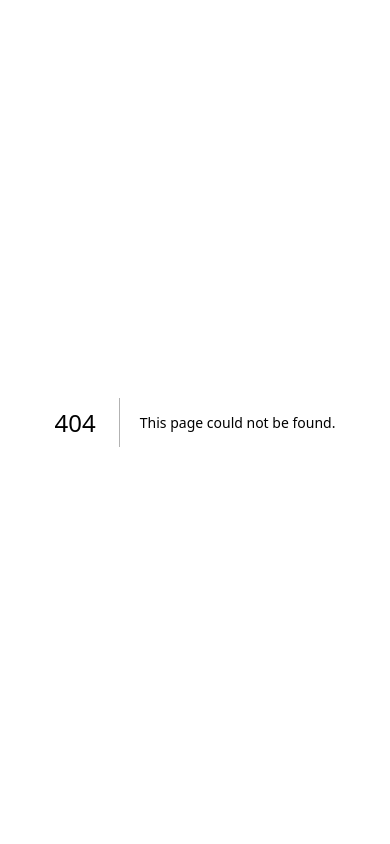
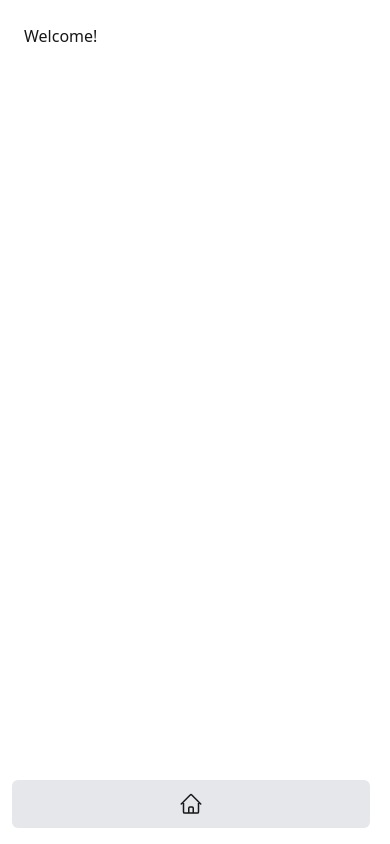
Before and after one commit to erfanazarmi/manekineko, a Next.js app: page /dashboard in a window 390 px wide. Before the commit this address had no page. Built offline with nearby package versions, Linux system fonts and the light colour scheme.

Commit message:
feat: add initial dashboard layout with responsive sidebar/nav

```diff
--- /dev/null
+++ b/app/dashboard/layout.tsx
@@ -0,0 +1,12 @@
+import SideNav from "@/app/ui/dashboard/sidenav";
+
+export default function Layout({ children }: { children: React.ReactNode }) {
+  return (
+    <div className="h-dvh flex flex-col bg-background lg:flex-row lg:overflow-hidden">
+      <div className="w-full flex-none fixed bottom-0 lg:relative lg:w-64">
+        <SideNav />
+      </div>
+      <div className="flex-grow p-6 lg:overflow-y-auto lg:p-12">{children}</div>
+    </div>
+  );
+}
--- /dev/null
+++ b/app/dashboard/page.tsx
@@ -0,0 +1,3 @@
+export default function Page() {
+  return <p>Welcome!</p>;
+}
--- /dev/null
+++ b/app/ui/dashboard/nav-links.tsx
@@ -0,0 +1,37 @@
+"use client";
+
+import { HomeIcon } from "@heroicons/react/24/outline";
+import { usePathname } from "next/navigation";
+import Link from "next/link";
+import clsx from "clsx";
+
+const links = [
+  {name: "Home", href: "/dashboard", icon: HomeIcon },
+];
+
+export default function NavLinks() {
+  const pathname = usePathname();
+
+  return (
+    <>
+      {links.map((link) => {
+        const LinkIcon = link.icon;
+        return (
+          <Link
+            key={link.name}
+            href={link.href}
+            className={clsx(
+              "flex h-[48px] grow items-center justify-center gap-2 rounded-md p-3 text-sm font-medium bg-gray-100 hover:bg-gray-200 dark:bg-neutral-800 dark:hover:bg-neutral-900 lg:flex-none lg:justify-start lg:p-2 lg:px-3",
+              {
+                "bg-gray-200 dark:bg-neutral-900": pathname === link.href,
+              }
+            )}
+          >
+            <LinkIcon className="w-6" />
+            <p className="hidden lg:block">{link.name}</p>
+          </Link>
+        );
+      })}
+    </>
+  );
+}
--- /dev/null
+++ b/app/ui/dashboard/sidenav.tsx
@@ -0,0 +1,17 @@
+import NavLinks from "@/app/ui/dashboard/nav-links";
+import Image from "next/image";
+
+export default function SideNav() {
+  return (
+    <div className="h-full flex flex-col px-3 py-4 lg:px-2">
+      <div className="hidden p-4 mb-2 h-20 items-center justify-center rounded-md bg-gray-100 dark:bg-neutral-800 lg:flex">
+        <h1 className="text-[24px] pr-2 uppercase">Maneki Neko</h1>
+        <Image src="/paw.svg" alt="" width={30} height={30} priority className="dark:invert" />
+      </div>
+      <div className="flex grow flex-row justify-between space-x-2 lg:flex-col lg:space-x-0 lg:space-y-2">
+        <NavLinks />
+        <div className="hidden h-auto w-full grow rounded-md bg-gray-100 dark:bg-neutral-800 lg:block"></div>
+      </div>
+    </div>
+  );
+}
```
